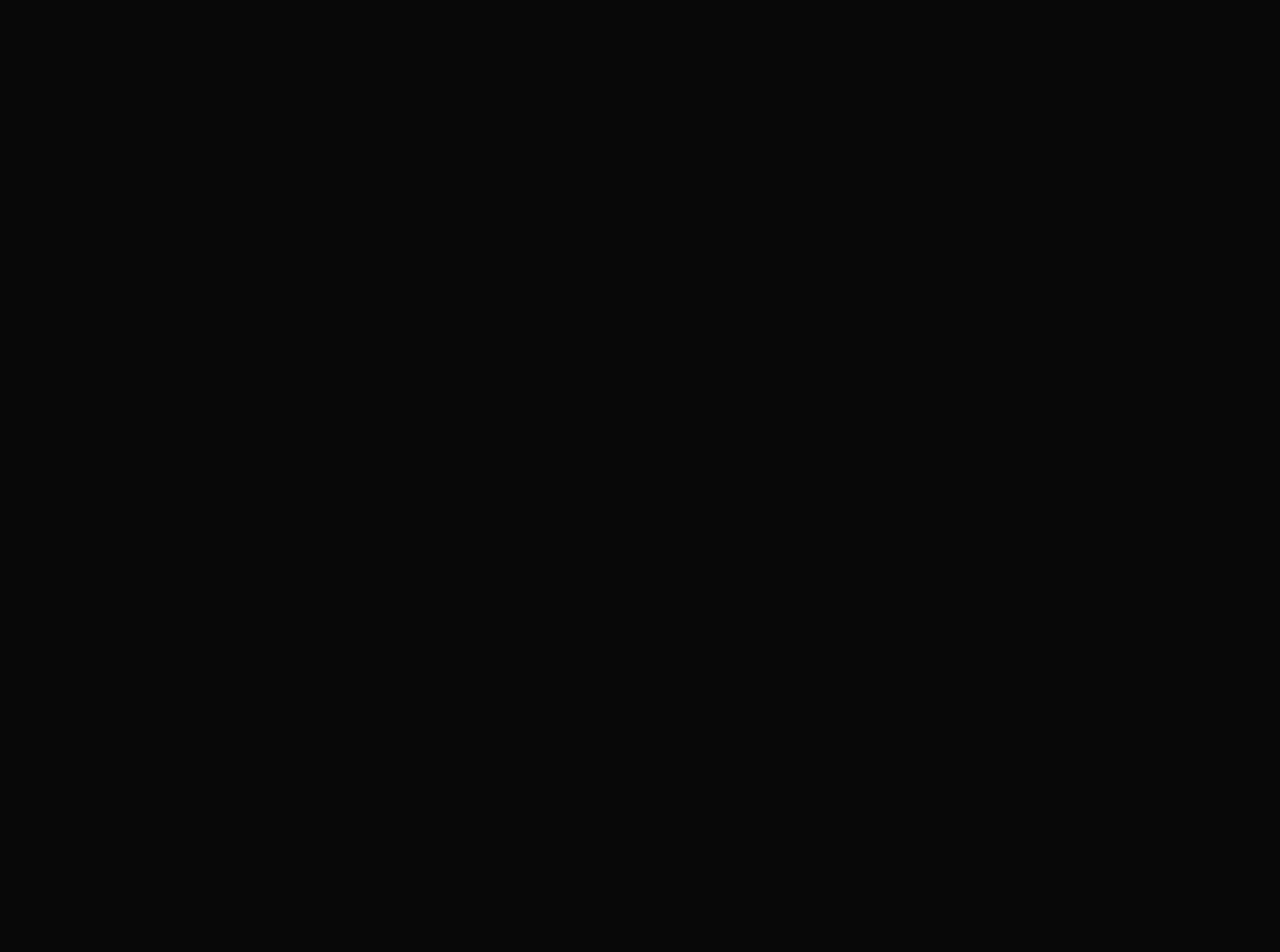
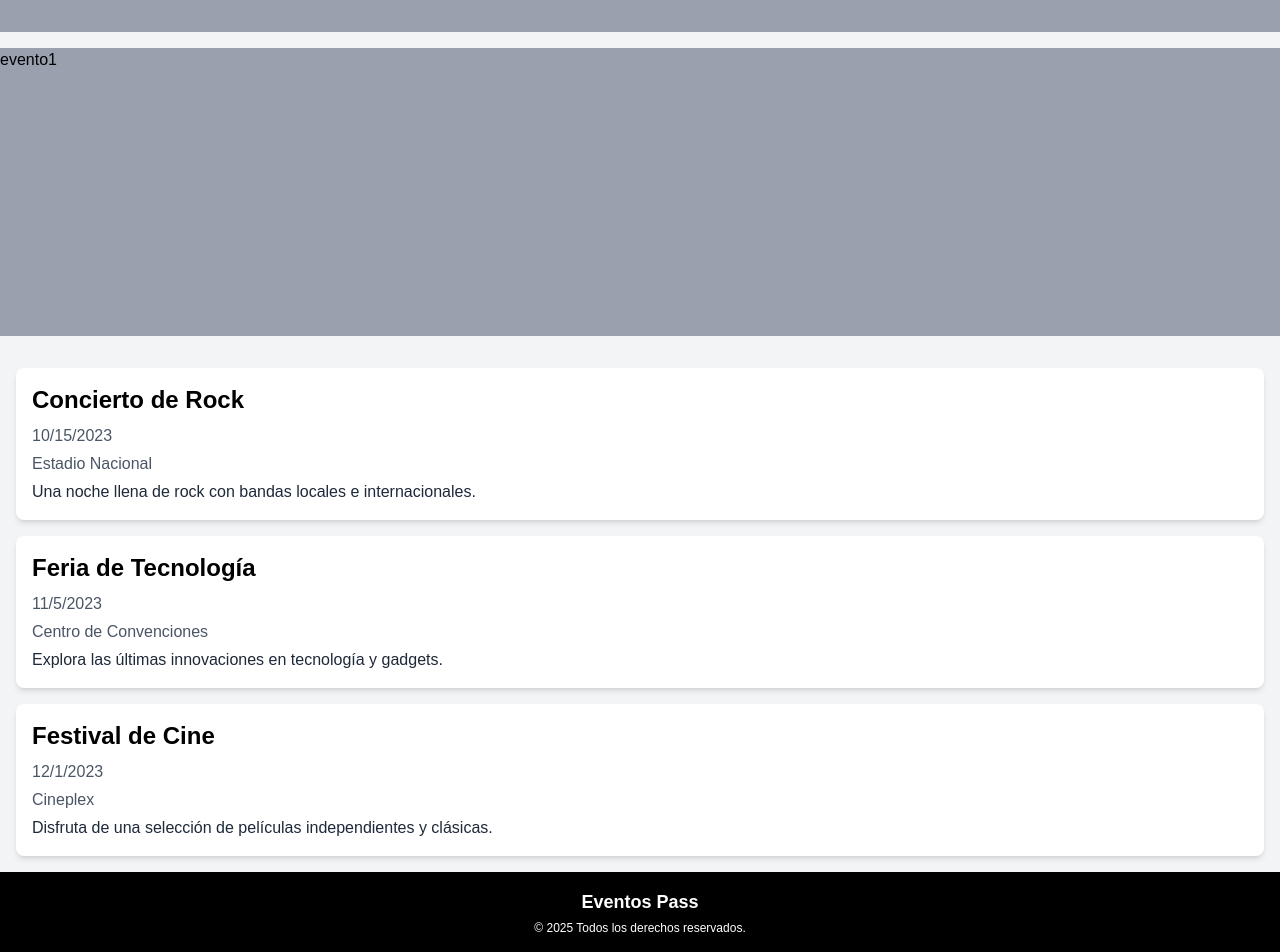
Before and after one commit to laureanojuarez/TPI-PROG-III, a React (Vite) app in the folder frontend/: page / in a window 1280 px wide. Shown: the part 336-1288 px from the top of the page. Before the commit the page ends 800 px from the top, so only its background shows below. Built offline with nearby package versions, Linux system fonts and the light colour scheme.

Commit message:
feat: restructure routing and layout components; remove unused files

```diff
--- a/frontend/src/App.jsx
+++ b/frontend/src/App.jsx
@@ -1,12 +1,14 @@
-import { Header } from "./components/header/Header";
+import {Outlet} from "react-router-dom";
+import {Footer} from "./components/Footer/Footer";
+import {Header} from "./components/header/Header";
 import Layout from "./components/layout/Layout";
-import AppRoutes from "./routes/AppRoutes";
 
 function App() {
   return (
     <Layout>
       <Header />
-      <AppRoutes />
+      <Outlet />
+      <Footer />
     </Layout>
   );
 }
--- /dev/null
+++ b/frontend/src/components/Events/Events.jsx
@@ -0,0 +1,59 @@
+export const EventHero = () => {
+  return (
+    <section
+      className="bg-gray-400 h-72
+ w-full"
+    >
+      evento1
+    </section>
+  );
+};
+
+export const EventList = () => {
+  return (
+    <div>
+      {events.map((event) => (
+        <EventCard key={event.id} event={event} />
+      ))}
+    </div>
+  );
+};
+
+export const EventCard = ({event: {title, date, location, description}}) => {
+  return (
+    <div className="bg-white rounded-lg shadow-md p-4 m-4">
+      <h2 className="text-2xl font-bold mb-2">{title}</h2>
+      <p className="text-gray-600 mb-1">
+        {new Date(date).toLocaleDateString()}
+      </p>
+      <p className="text-gray-600 mb-1">{location}</p>
+      <p className="text-gray-800">{description}</p>
+    </div>
+  );
+};
+
+const events = [
+  {
+    id: 1,
+    title: "Concierto de Rock",
+    date: "2023-10-15",
+    location: "Estadio Nacional",
+    description:
+      "Una noche llena de rock con bandas locales e internacionales.",
+  },
+  {
+    id: 2,
+    title: "Feria de Tecnología",
+    date: "2023-11-05",
+    location: "Centro de Convenciones",
+    description: "Explora las últimas innovaciones en tecnología y gadgets.",
+  },
+  {
+    id: 3,
+    title: "Festival de Cine",
+    date: "2023-12-01",
+    location: "Cineplex",
+    description:
+      "Disfruta de una selección de películas independientes y clásicas.",
+  },
+];
--- /dev/null
+++ b/frontend/src/components/Footer/Footer.jsx
@@ -0,0 +1,10 @@
+export const Footer = () => {
+  return (
+    <footer className="bg-black text-white py-4 px-8 flex flex-col items-center">
+      <span className="font-bold text-lg mb-1">Eventos Pass</span>
+      <span className="text-xs text-white">
+        © {new Date().getFullYear()} Todos los derechos reservados.
+      </span>
+    </footer>
+  );
+};
--- a/frontend/src/components/header/Header.jsx
+++ b/frontend/src/components/header/Header.jsx
@@ -1,12 +1,12 @@
 import logoMain from "/header-img/logoMain.png";
-import { Link } from "react-router-dom";
+import {Link} from "react-router-dom";
 
 export const Header = () => {
   return (
-    <header className="header bg-black py-4 px-8">
+    <header className="header  py-4 px-8 fixed w-full bg-black/90 backdrop-blur-sm z-10">
       <nav className="flex flex-col items-center justify-between w-full">
         <div className="flex items-center justify-between w-full gap-8">
-          <Link to={"/"}>
+          <Link to={"/"} className="cursor-pointer">
             <img src={logoMain} alt="Logo" className="h-12 w-auto" />
           </Link>
           <ul className="flex cursor-pointer items-center">
--- a/frontend/src/index.css
+++ b/frontend/src/index.css
@@ -6,7 +6,6 @@
 
 * {
   font-family: "Poppins", sans-serif;
-  color: white;
 }
 
 body {
--- a/frontend/src/main.jsx
+++ b/frontend/src/main.jsx
@@ -1,13 +1,13 @@
-import { StrictMode } from "react";
-import { createRoot } from "react-dom/client";
+import {StrictMode} from "react";
+import {createRoot} from "react-dom/client";
 import "./index.css";
-import App from "./App.jsx";
-import { BrowserRouter } from "react-router-dom";
+import {BrowserRouter} from "react-router-dom";
+import AppRoutes from "./routes/routes.jsx";
 
 createRoot(document.getElementById("root")).render(
   <StrictMode>
     <BrowserRouter>
-      <App />
+      <AppRoutes />
     </BrowserRouter>
   </StrictMode>
 );
--- a/frontend/src/pages/Home/Home.jsx
+++ /dev/null
@@ -1,7 +0,0 @@
-export default function HomePage() {
-  return (
-    <div>
-      <h1>Home Page</h1>
-    </div>
-  );
-}
--- /dev/null
+++ b/frontend/src/pages/Home/HomePage.jsx
@@ -0,0 +1,13 @@
+import {EventHero, EventList} from "../../components/Events/Events";
+
+export default function HomePage() {
+  return (
+    <main className="pt-20 flex flex-col items-center justify-center bg-gray-100">
+      <section className="flex flex-col w-full gap-4">
+        <EventHero />
+        <EventHero />
+        <EventList />
+      </section>
+    </main>
+  );
+}
--- a/frontend/src/routes/AppRoutes.jsx
+++ /dev/null
@@ -1,16 +0,0 @@
-import { Route, Routes } from "react-router-dom";
-import NotFoundPage from "../pages/NotFound";
-import HomePage from "../pages/Home/Home";
-import Login from "../pages/Auth/Login/Login";
-import FormPage from "../components/FormPage/FormPage";
-
-export default function AppRoutes() {
-  return (
-    <Routes>
-      <Route path="/" element={<HomePage />} />
-      <Route path="/login" element={<Login />} />
-      <Route path="/soporte" element={<FormPage />} />
-      <Route path="*" element={<NotFoundPage />} />
-    </Routes>
-  );
-}
--- /dev/null
+++ b/frontend/src/routes/routes.jsx
@@ -0,0 +1,19 @@
+import {Route, Routes} from "react-router-dom";
+import NotFoundPage from "../pages/NotFound";
+import Login from "../pages/Auth/Login/Login";
+import FormPage from "../components/FormPage/FormPage";
+import HomePage from "../pages/Home/HomePage";
+import App from "../App";
+
+export default function AppRoutes() {
+  return (
+    <Routes>
+      <Route path="/" element={<App />}>
+        <Route index element={<HomePage />} />
+        <Route path="login" element={<Login />} />
+        <Route path="soporte" element={<FormPage />} />
+        <Route path="*" element={<NotFoundPage />} />
+      </Route>
+    </Routes>
+  );
+}
```
